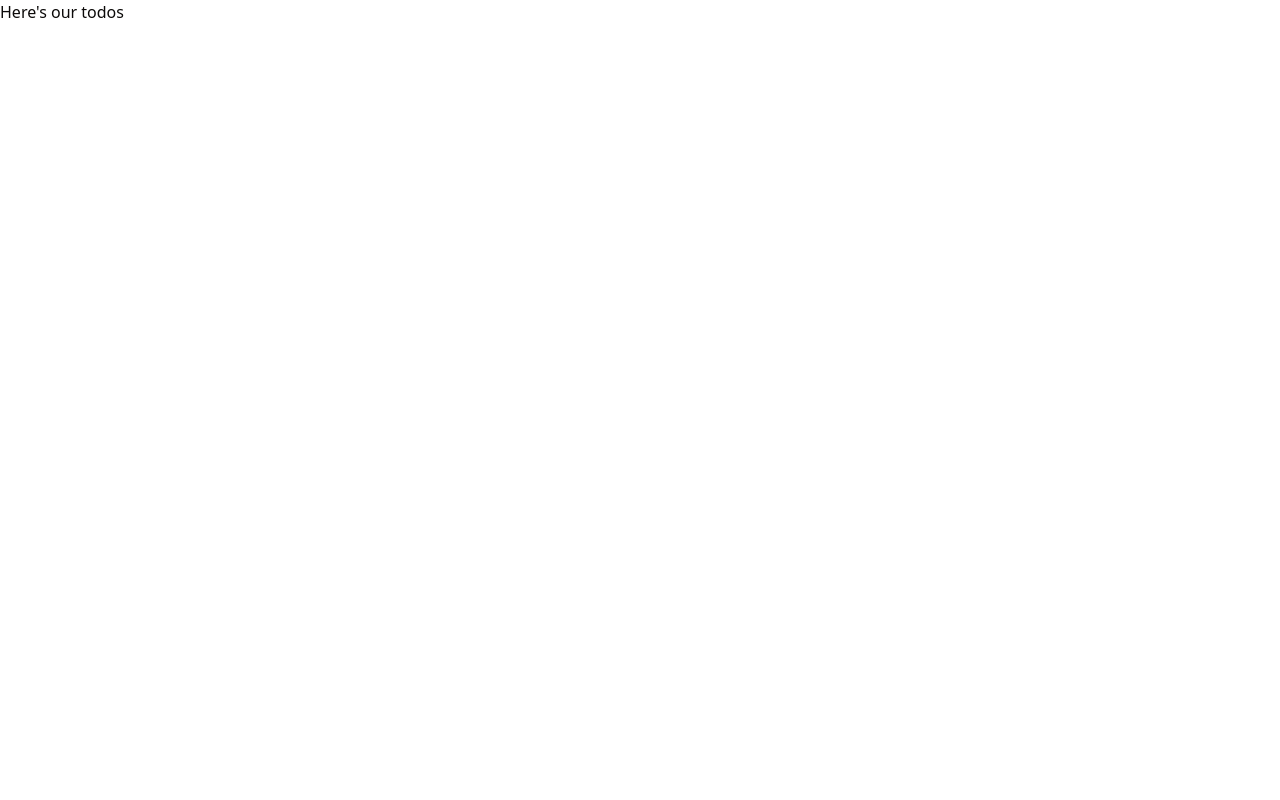
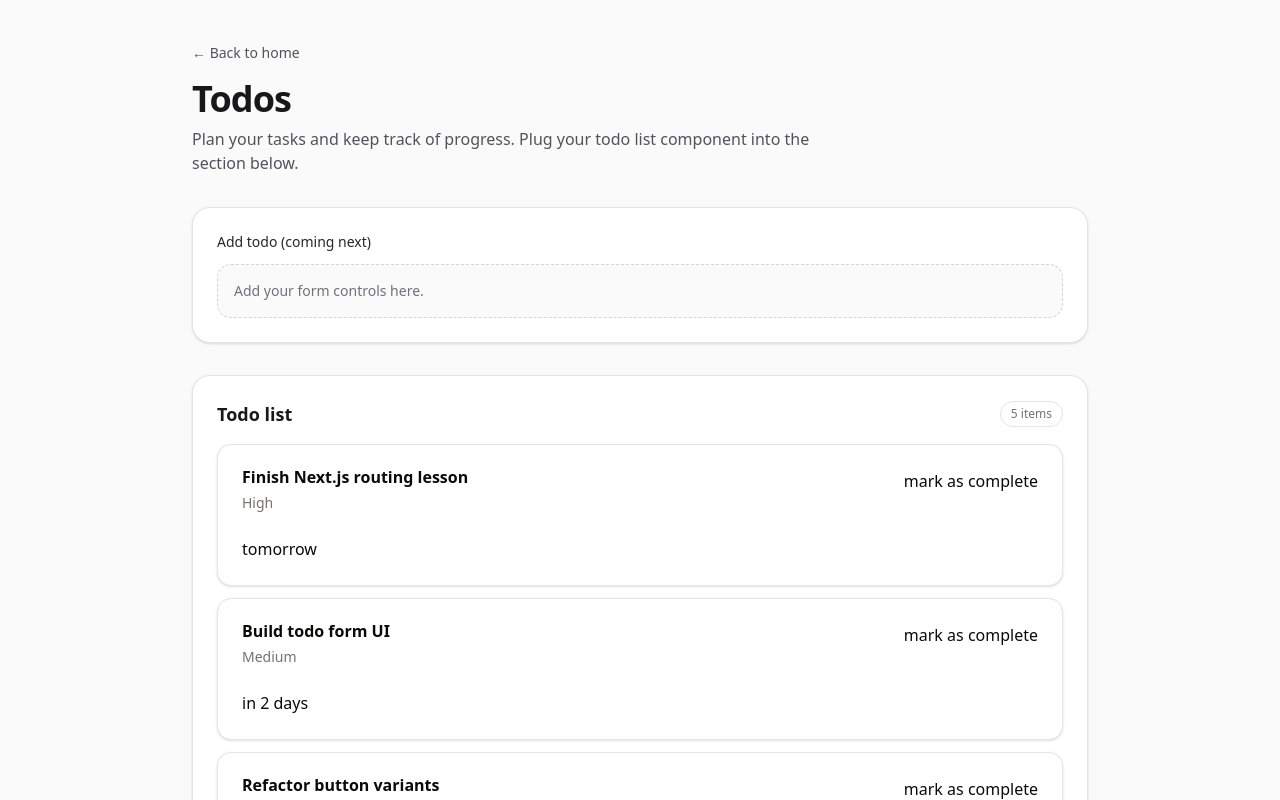
Before and after one commit to S3ak/fed-jsf2-nextjs-example, a Next.js app: page /todos in a window 1280 px wide. Shown: the top 800 px of the page. Built offline with nearby package versions, Linux system fonts and the light colour scheme.

Commit message:
feat: implement TodoPage with mock todos and card components

```diff
--- a/app/todos/page.tsx
+++ b/app/todos/page.tsx
@@ -1,5 +1,109 @@
-import React from "react";
+import TodoListItem from "@/components/todo-list-item/TodoListItem";
+import {
+  Card,
+  CardAction,
+  CardContent,
+  CardDescription,
+  CardFooter,
+  CardHeader,
+  CardTitle,
+} from "@/components/ui/card";
+import Link from "next/link";
+
+const mockTodos = [
+  {
+    id: 1,
+    title: "Finish Next.js routing lesson",
+    dueDate: "2026-02-19T17:00:00.000Z",
+    priority: "High",
+    completed: false,
+  },
+  {
+    id: 2,
+    title: "Build todo form UI",
+    dueDate: "2026-02-20T17:00:00.000Z",
+    priority: "Medium",
+    completed: false,
+  },
+  {
+    id: 3,
+    title: "Refactor button variants",
+    dueDate: "2026-02-21T17:00:00.000Z",
+    priority: "Low",
+    completed: true,
+  },
+  {
+    id: 4,
+    title: "Write Playwright test for todos page",
+    dueDate: "2026-02-22T17:00:00.000Z",
+    priority: "High",
+    completed: false,
+  },
+  {
+    id: 5,
+    title: "Polish dark mode spacing",
+    dueDate: "2026-02-24T17:00:00.000Z",
+    priority: "Low",
+    completed: true,
+  },
+] as const;
 
 export default function TodoPage() {
-  return <div>Here's our todos</div>;
+  return (
+    <div className="min-h-screen bg-zinc-50 px-4 py-10 dark:bg-black sm:px-6 lg:px-8">
+      <main className="mx-auto flex w-full max-w-4xl flex-col gap-8">
+        <header className="space-y-4">
+          <Link
+            href="/"
+            className="inline-flex text-sm font-medium text-zinc-600 hover:text-zinc-900 dark:text-zinc-400 dark:hover:text-zinc-100"
+          >
+            ← Back to home
+          </Link>
+
+          <div className="space-y-2">
+            <h1 className="text-3xl font-semibold tracking-tight text-zinc-900 dark:text-zinc-100 sm:text-4xl">
+              Todos
+            </h1>
+            <p className="max-w-2xl text-base text-zinc-600 dark:text-zinc-400">
+              Plan your tasks and keep track of progress. Plug your todo list
+              component into the section below.
+            </p>
+          </div>
+        </header>
+
+        <section className="rounded-2xl border border-zinc-200 bg-white p-4 shadow-sm dark:border-zinc-800 dark:bg-zinc-950 sm:p-6">
+          <h2 className="text-sm font-medium text-zinc-800 dark:text-zinc-200">
+            Add todo (coming next)
+          </h2>
+          <div className="mt-3 rounded-xl border border-dashed border-zinc-300 bg-zinc-50 p-4 dark:border-zinc-700 dark:bg-zinc-900/40">
+            <p className="text-sm text-zinc-500 dark:text-zinc-400">
+              Add your form controls here.
+            </p>
+          </div>
+        </section>
+
+        <section className="rounded-2xl border border-zinc-200 bg-white p-4 shadow-sm dark:border-zinc-800 dark:bg-zinc-950 sm:p-6">
+          <div className="flex items-center justify-between gap-3">
+            <h2 className="text-lg font-semibold text-zinc-900 dark:text-zinc-100">
+              Todo list
+            </h2>
+            <span className="rounded-full border border-zinc-200 px-2.5 py-1 text-xs font-medium text-zinc-500 dark:border-zinc-700 dark:text-zinc-400">
+              {mockTodos.length} items
+            </span>
+          </div>
+
+          <ul className="mt-4 space-y-3">
+            {mockTodos.map(({ id, title, priority, dueDate }) => (
+              <TodoListItem
+                key={id}
+                title={title}
+                priority={priority}
+                dueDate={dueDate}
+              />
+            ))}
+          </ul>
+        </section>
+      </main>
+    </div>
+  );
 }
--- /dev/null
+++ b/components/todo-list-item/TodoListItem.tsx
@@ -0,0 +1,34 @@
+import React from "react";
+import { DateTime } from "luxon";
+
+import {
+  Card,
+  CardAction,
+  CardDescription,
+  CardFooter,
+  CardHeader,
+  CardTitle,
+} from "../ui/card";
+
+type IProps = {
+  title: string;
+  priority: string;
+  dueDate: string;
+};
+
+export default function TodoListItem({ title, priority, dueDate }: IProps) {
+  const formattedDateTime = DateTime.fromISO(dueDate);
+
+  return (
+    <Card>
+      <CardHeader>
+        <CardTitle>{title}</CardTitle>
+        <CardDescription>{priority}</CardDescription>
+        <CardAction>mark as complete</CardAction>
+      </CardHeader>
+      <CardFooter>
+        <p>{formattedDateTime.toRelativeCalendar()}</p>
+      </CardFooter>
+    </Card>
+  );
+}
--- /dev/null
+++ b/components/ui/card.tsx
@@ -0,0 +1,92 @@
+import * as React from "react"
+
+import { cn } from "@/lib/utils/style-utils"
+
+function Card({ className, ...props }: React.ComponentProps<"div">) {
+  return (
+    <div
+      data-slot="card"
+      className={cn(
+        "bg-card text-card-foreground flex flex-col gap-6 rounded-xl border py-6 shadow-sm",
+        className
+      )}
+      {...props}
+    />
+  )
+}
+
+function CardHeader({ className, ...props }: React.ComponentProps<"div">) {
+  return (
+    <div
+      data-slot="card-header"
+      className={cn(
+        "@container/card-header grid auto-rows-min grid-rows-[auto_auto] items-start gap-2 px-6 has-data-[slot=card-action]:grid-cols-[1fr_auto] [.border-b]:pb-6",
+        className
+      )}
+      {...props}
+    />
+  )
+}
+
+function CardTitle({ className, ...props }: React.ComponentProps<"div">) {
+  return (
+    <div
+      data-slot="card-title"
+      className={cn("leading-none font-semibold", className)}
+      {...props}
+    />
+  )
+}
+
+function CardDescription({ className, ...props }: React.ComponentProps<"div">) {
+  return (
+    <div
+      data-slot="card-description"
+      className={cn("text-muted-foreground text-sm", className)}
+      {...props}
+    />
+  )
+}
+
+function CardAction({ className, ...props }: React.ComponentProps<"div">) {
+  return (
+    <div
+      data-slot="card-action"
+      className={cn(
+        "col-start-2 row-span-2 row-start-1 self-start justify-self-end",
+        className
+      )}
+      {...props}
+    />
+  )
+}
+
+function CardContent({ className, ...props }: React.ComponentProps<"div">) {
+  return (
+    <div
+      data-slot="card-content"
+      className={cn("px-6", className)}
+      {...props}
+    />
+  )
+}
+
+function CardFooter({ className, ...props }: React.ComponentProps<"div">) {
+  return (
+    <div
+      data-slot="card-footer"
+      className={cn("flex items-center px-6 [.border-t]:pt-6", className)}
+      {...props}
+    />
+  )
+}
+
+export {
+  Card,
+  CardHeader,
+  CardFooter,
+  CardTitle,
+  CardAction,
+  CardDescription,
+  CardContent,
+}
--- a/package.json
+++ b/package.json
@@ -16,6 +16,7 @@
     "class-variance-authority": "^0.7.1",
     "clsx": "^2.1.1",
     "lucide-react": "^0.574.0",
+    "luxon": "^3.7.2",
     "motion": "^12.34.1",
     "next": "16.1.6",
     "radix-ui": "^1.4.3",
@@ -26,6 +27,7 @@
   "devDependencies": {
     "@playwright/test": "^1.58.2",
     "@tailwindcss/postcss": "^4.1.18",
+    "@types/luxon": "^3.7.1",
     "@types/node": "^20",
     "@types/react": "^19",
     "@types/react-dom": "^19",
--- a/tsconfig.json
+++ b/tsconfig.json
@@ -20,7 +20,6 @@
     ],
     "paths": {
       "@/*": ["./*"],
-      "@/components/*": ["./components"],
       "@/ui/*": ["./components/ui/*"]
     }
   },
```
Also changed, not shown: components/ui/button.tsx (+10 -10 lines), components.json, 1 other file (tests, documents, lock files or other folders).
